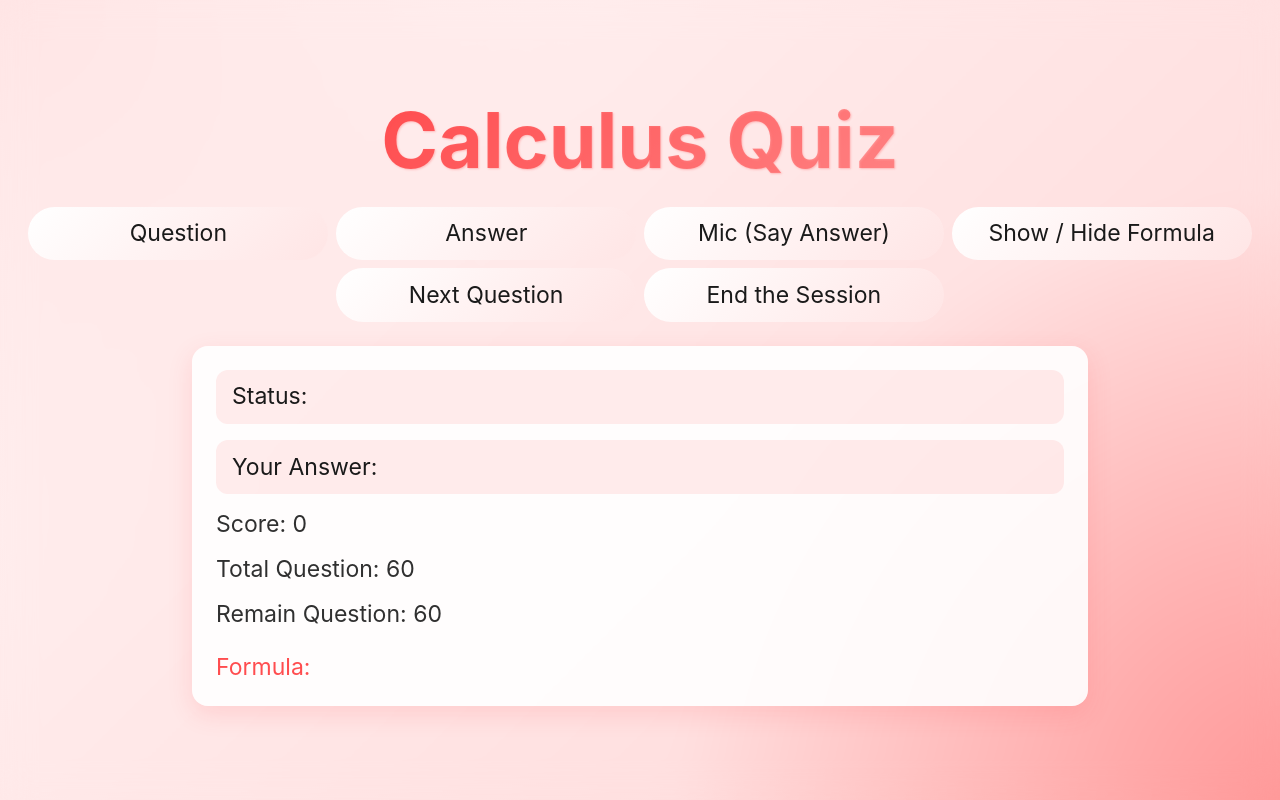
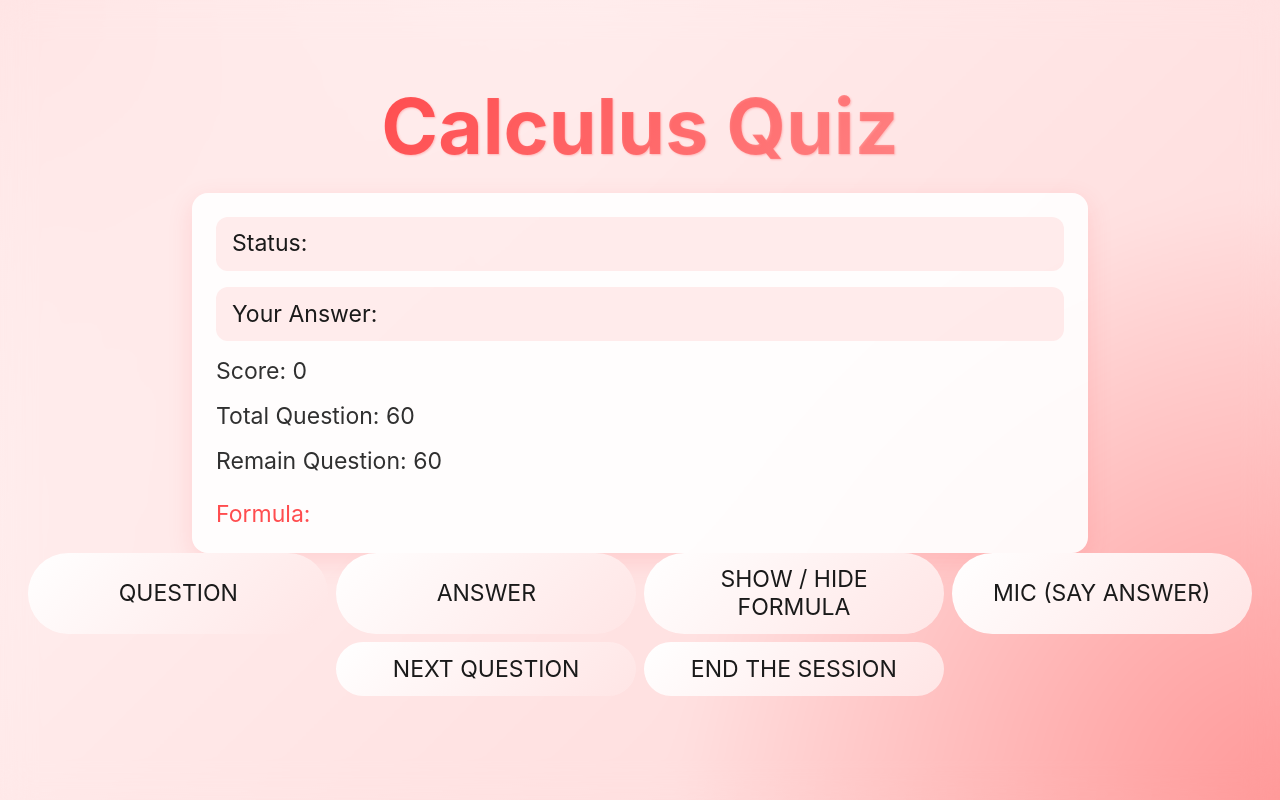
Before and after one commit to C0024/CalcQuiz, a plain HTML site: page index.html in a window 1280 px wide. Both pictures are taken after a click on the button "Start". Drawn offline with nearby package versions, Linux system fonts and the light colour scheme.

Commit message:
Refactor quiz controls and update button styles

```diff
--- a/index.html
+++ b/index.html
@@ -25,29 +25,16 @@
 
 <body>
 
-   <div class="home" id="home">
-     <p>Ready For The Quiz?</p>
-    <button id="startBtn">Start</button>
-   </div>
+    <div class="home " id="home">
+        <p>Ready For The Quiz?</p>
+        <button id="startBtn" class="boton-elegante">Start</button>
+    </div>
     <!-- ================= MAIN QUIZ CONTAINER ================= -->
     <div class="hidden container" id="container">
 
         <h1>Calculus Quiz</h1>
 
-        <!-- Controls -->
-        <div class="controls">
 
-            <div class="computerControl">
-                <button id="questionBtn">Question</button>
-                <button id="answerBtn">Answer</button>
-            </div>
-
-            <button id="mic">Mic (Say Answer)</button>
-
-            <button id="toggleFormula">Show / Hide Formula</button>
-            <button id="nextQuestionBtn">Next Question</button>
-            <button id="endBtn">End the Session</button>
-        </div>
 
         <div class="board">
 
@@ -65,6 +52,22 @@
             <div id="formulaContainer" class="hidden"></div>
         </div>
 
+        <!-- Controls -->
+        <div class="controls">
+
+            <div class="computerControl">
+                <button id="questionBtn">QUESTION</button>
+                <button id="answerBtn">ANSWER</button>
+            </div>
+
+
+
+            <button id="toggleFormula">SHOW / HIDE FORMULA</button>
+             <button id="mic">MIC (SAY ANSWER)</button>
+            <button id="nextQuestionBtn">NEXT QUESTION</button>
+            <button id="endBtn">END THE SESSION</button>
+        </div>
+
 
 
 
```
